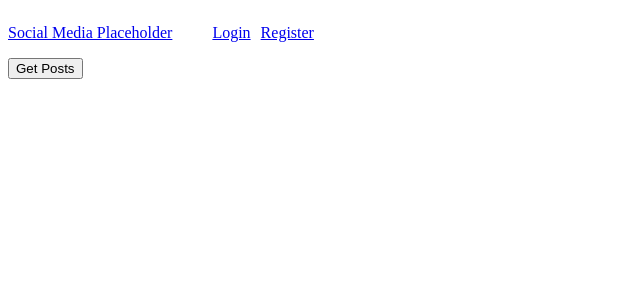
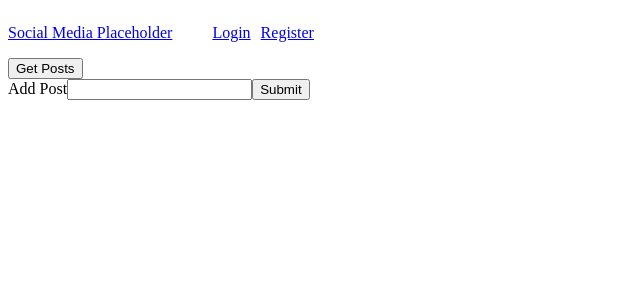
Before and after one commit to Djaypm89/SocialMediaFrontEnd, a React (Create React App) app: page /Forum in a window 1280 px wide. Shown: the top 300 px of the page, without its empty margins (0-640 px from the left). Built offline with nearby package versions, Linux system fonts and the light colour scheme.

Commit message:
forum displays logged in users posts, still need to add friends posts display

```diff
--- a/src/Components/Forum/Forum.jsx
+++ b/src/Components/Forum/Forum.jsx
@@ -1,12 +1,13 @@
 import axios from "axios";
 import React, { useState, useEffect } from "react";
 import jwtDecode from "jwt-decode";
-// import Post from "../Post/Post";
+import Post from "../Post/Post";
 
 
 // need 2 filter options (by user and by friends)
 const Forum = (props) => {
     const [userId, setUserId] = useState("");
+    const [userPosts, setUserPosts] = useState([]);
 
     useEffect(() => {getToken()}, []);
 
@@ -25,7 +26,7 @@ const Forum = (props) => {
         let id = userId;
         try {
             let response = await axios.get(`http://localhost:5000/api/post/${id}`);
-            // let response = await axios.get('http://localhost:5000/api/post/:id', { userId: id});
+                setUserPosts(response.data)
             console.log(response)
         } catch (error) {
             console.log("Couldn't POST post to Database!");
@@ -33,11 +34,17 @@ const Forum = (props) => {
     }
 
 
-
-
       return (
         <div>
             <button onClick={getMyPosts}>Get Posts</button>
+            <Post />
+            {userPosts.map(post => {
+                return (
+                    <h1>
+                        {post.postBody}
+                    </h1>
+                );
+            })   }
 
         </div>
       );
--- a/src/Components/Post/Post.jsx
+++ b/src/Components/Post/Post.jsx
@@ -1,56 +1,61 @@
-// import React, { useState } from 'react';
-// //import "./Post.css";
+import axios from "axios";
+import React, { useState, useEffect } from "react";
+import jwtDecode from "jwt-decode";
+//import "./Post.css";
 
-// const Post = (props) => {
-//     const [post, setPost] = useState("");
-//     const [userId, setUserId] = useState("");
-//     // 1. runs as soon as page is rendered
-//     useEffect(() => {getToken()}, []);
-//     // 2. provides userId and postBody from the JWT
-//     const getToken = () => {
-//         const jwt = localStorage.getItem('token');
-//           try{
-//               let currentUser = jwtDecode(jwt);
-//               console.log(currentUser);
-//               setUserId(currentUser);
-//           }catch(error){
-//               console.log(error)
-//             }
-//       }
-// // 3. onChange triggered upon user input in post field (in return), then set up to state line 4 setPost
-//     const onChange = (event) => {
-//         console.log(event.target.value);
-//         setPost(event.target.value);
-//     }
-// // 4. this is triggered upon submit, that then runs postPost
-//     const handlePost = (event) => {
-//         event.preventDefault();
-//         postPost();
-//     }
-// // 5. runs axios which pulls userId and postBody from state above, and sends to backEnd.
-//     const postPost = async () => {
-//         let id = userId;
-//         let postBody = post;
-//         try {
-//             let response = await axios.post('http://localhost:5000/api/post', { userId: id, postBody: postBody });
-//             console.log(response.data);
-//         } catch (error) {
-//             console.log("Couldn't POST post to Database!");
-//         }
-//     }
+const Post = (props) => {
+    const [post, setPost] = useState("");
+    const [userId, setUserId] = useState("");
+    // 1. runs as soon as page is rendered
+    useEffect(() => {getToken()}, []);
+
+    // 2. provides userId and postBody from the JWT
+    const getToken = () => {
+        const jwt = localStorage.getItem('token');
+          try{
+              let currentUser = jwtDecode(jwt);
+              console.log(currentUser);
+              setUserId(currentUser._id);
+          }catch(error){
+              console.log(error)
+            }
+      }
+// 3. onChange triggered upon user input in post field (in return), then set up to state line 4 setPost
+    const onChange = (event) => {
+        console.log(event.target.value);
+        setPost(event.target.value);
+    }
+// 4. this is triggered upon submit, that then runs postPost
+    const handlePost = (event) => {
+        event.preventDefault();
+        postPost();
+
+    }
+// 5. runs axios which pulls userId and postBody from state above, and sends to backEnd.
+    const postPost = async () => {
+        let id = userId;
+        let postBody = post;
+        try {
+            let response = await axios.post('http://localhost:5000/api/post', { userId: id, postBody: postBody });
+            console.log(response.data);
+            console.log(id);
+        } catch (error) {
+            console.log("Couldn't POST post to Database!");
+        }
+    }
 
 
-//     return (
-//         <div className="post">
-//             <form onSubmit={handlePost}>
-//                 <label>
-//                     Add Post
-//                     <input type="text" onChange={onChange} />
-//                 </label>
-//                 <button type="submit">Submit</button>
-//            </form>
-//         </div>
-//     );
-// }
+    return (
+        <div className="post">
+            <form onSubmit={handlePost}>
+                <label>
+                    Add Post
+                    <input type="text" onChange={onChange} />
+                </label>
+                <button type="submit">Submit</button>
+           </form>
+        </div>
+    );
+}
 
-// export default Post;
+export default Post;
```
